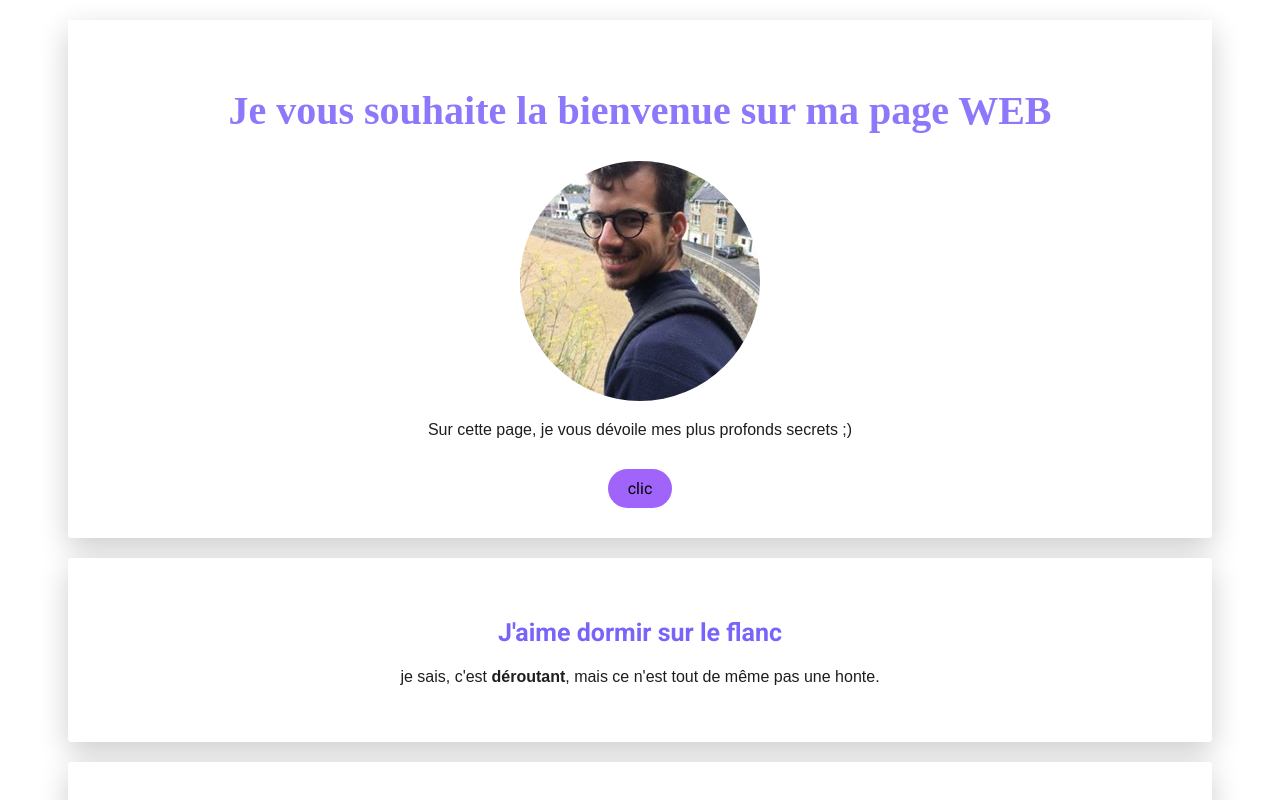
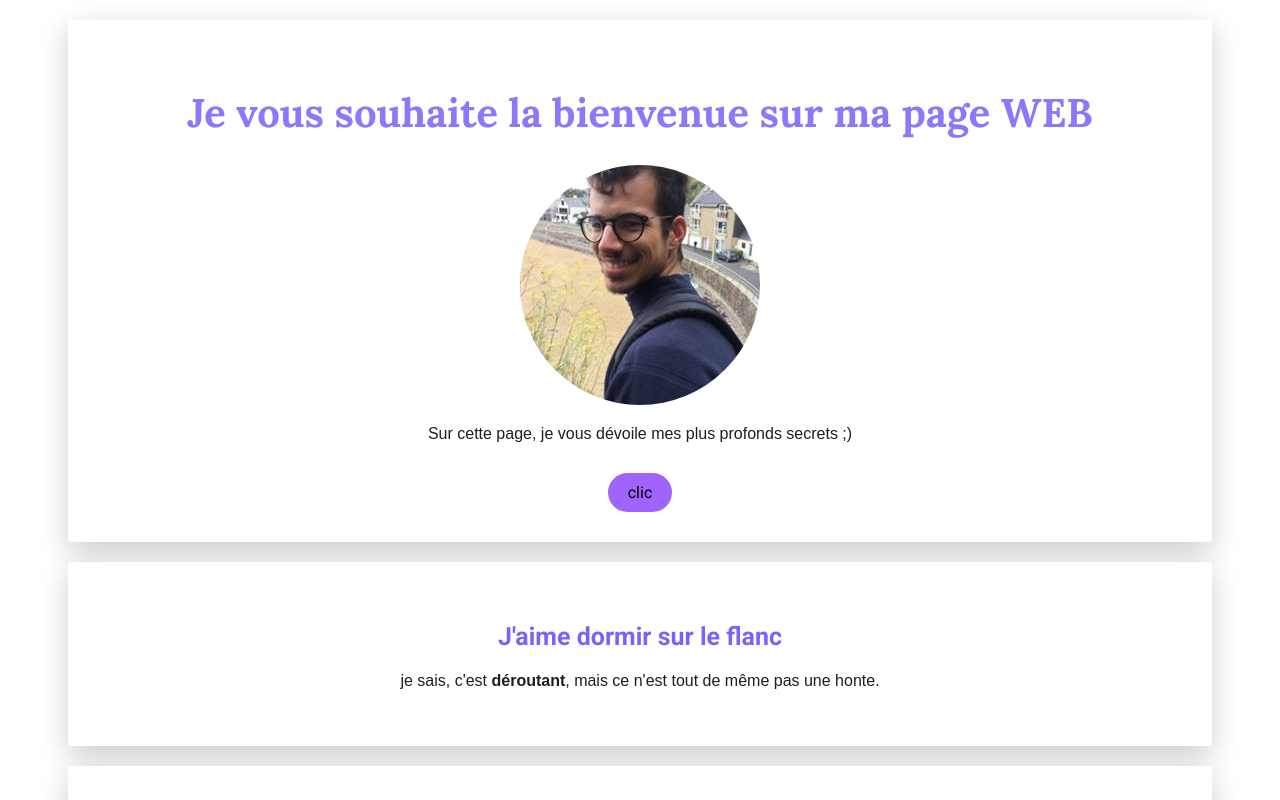
Before and after one commit to Tagada59/my-profile, a plain HTML site: page index.html in a window 1280 px wide. Shown: the top 800 px of the page. Drawn offline with Linux system fonts and the light colour scheme.

Commit message:
Update style.css

```diff
--- a/style.css
+++ b/style.css
@@ -10,7 +10,7 @@ font-weight: 200px;
 
 
 h1{color: rgb(140,120,250);
-	font-family: Next time roman;
+	font-family: Lora;
 	font-weight: 400px;
 	letter-spacing: 0px;
 	font-size: 40px;
```
